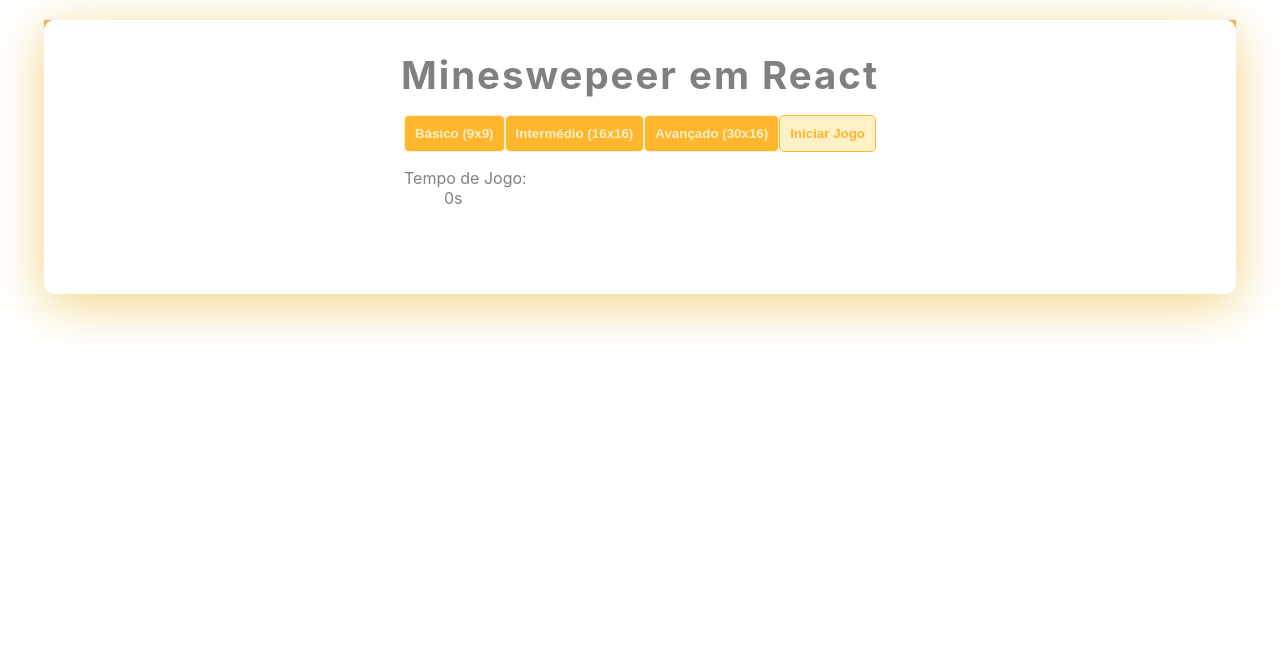
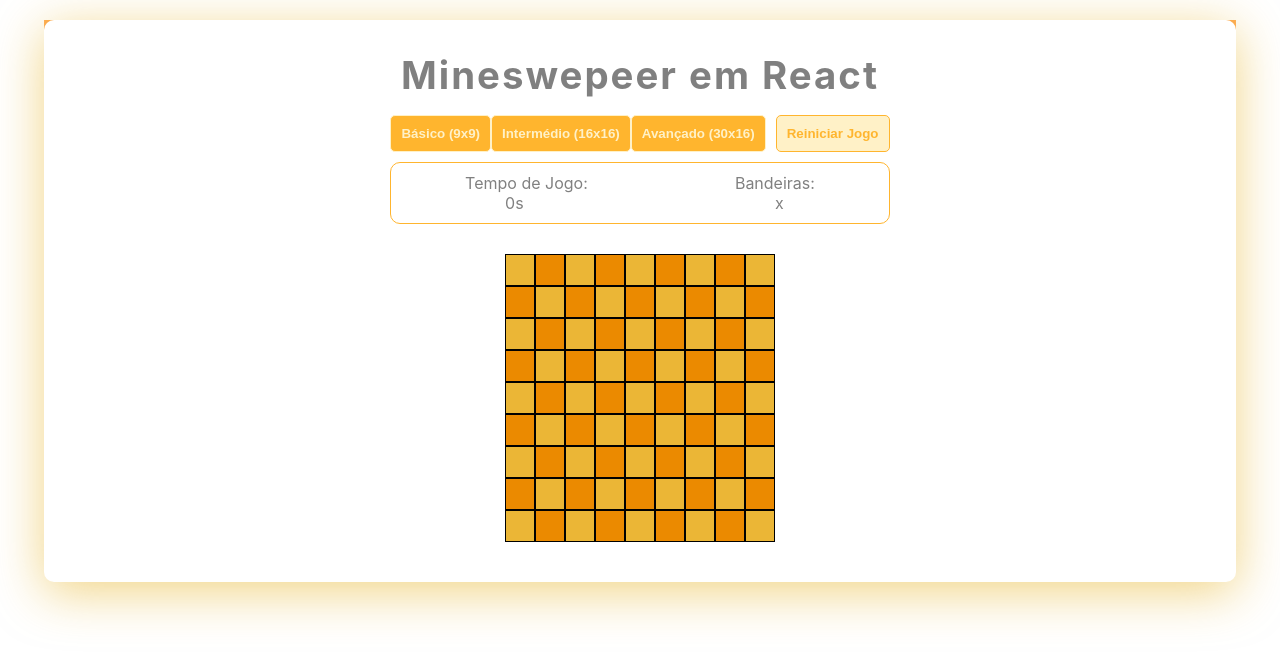
Before and after one commit to catarinagraca/mineswepeer, a React (Create React App) app: page / in a window 1280 px wide. Shown: the top 662 px of the page. Built offline with nearby package versions, Linux system fonts and the light colour scheme.

Commit message:
control panel e bombs

```diff
--- a/src/App.css
+++ b/src/App.css
@@ -1,17 +1,3 @@
-.App {
-  text-align: center;
-}
-
-.App-logo {
-  height: 40vmin;
-  pointer-events: none;
-}
-
-@media (prefers-reduced-motion: no-preference) {
-  .App-logo {
-    animation: App-logo-spin infinite 20s linear;
-  }
-}
 
 .App-header {
   background-color: #282c34;
--- a/src/App.js
+++ b/src/App.js
@@ -6,14 +6,51 @@ import GamePanel from "./componentes/game panel/gamepanel";
 import Header from "./componentes/header/header";
 
 function App() {
-  const [board, setBoard] = useState({});
+  const [board, setBoard] = useState({    //board dos niveis
+    nLines: 9,
+    nColumns: 9,
+    nBombs: 10,
+  });
   const [level, setLevel] = useState("1");
   const [gameStarted, setGameStarted] = useState(false);
 
+  const [arrayBoard, setArrayBoard] = useState(() => {      //board bidimensional com bombas, etc...
+    const initalBoard = Array.from({ length: board.nLines }, () =>
+      Array.from({ length: board.nColumns }, () => ({
+        bomb: false,
+        flag: false,
+        clicked: false,
+        promixityBombs: 0,
+      }))
+    );
+    return initalBoard;
+  });
 
-  const handleGameStart = () => {setGameStarted(!gameStarted);
+ const handleClick=(x,y)=>{
+  console.log(x+','+y);
+  setGameStarted(true)
+  if (!gameStarted) {
+    spawnBomb()
+  }
 
  }
+
+  const handleResetGame = () => {
+     setGameStarted(false);
+     setArrayBoard(() => {      //board bidimensional com bombas, etc...
+      const initalBoard = Array.from({ length: board.nLines }, () =>
+        Array.from({ length: board.nColumns }, () => ({
+          bomb: false,
+          flag: false,
+          clicked: false,
+          promixityBombs: 0,
+        }))
+      );
+      return initalBoard;
+    });
+
+
+     };
 
   const changeBoard = (level) => {
     let newBoard = {};
@@ -41,25 +78,58 @@ function App() {
         break;
     }
     setBoard(newBoard);
+    changeArrayBoard(newBoard);
+    //setarrayBoard(newBoard)
   };
-  console.log(board);
+  const changeArrayBoard = (board) => {
+    const newArrayBoard = Array.from({ length: board.nLines }, () =>
+      Array.from({ length: board.nColumns }, () => ({
+        bomb: false,
+        flag: false,
+        clicked: false,
+        promixityBombs: 0,
+      }))
+    );
+    setArrayBoard(newArrayBoard);
+    return newArrayBoard;
+  };
+
+  const handleLevelChange = (event) => {  //event=nivel
+    setLevel(event);
+    changeBoard(event);
+
+  };
+
+  const spawnBomb = () => {
+    let bombs = 0;
+    const newBoard = [...arrayBoard];
+
+    while (bombs < board.nBombs) {
+      const x = Math.floor(Math.random() * board.nLines);   //gera posições aleatorias
+      const y = Math.floor(Math.random() * board.nColumns);
+
+      if (!newBoard[x][y].bomb) {
+        newBoard[x][y].bomb = true; // Marca a posição como uma bomba
+        bombs++; // Adiciona a bomba à lista de bombas
+      }
+    }
+    console.log("bombas geradas");
+    setArrayBoard(newBoard);
+  };
 
 
-  const handleLevelChange = (event) => {
-    console.log(event);
-    setLevel(event);
-    changeBoard(event);
-  };
 
   return (
     <div id="container">
       <Header></Header>
       <ControlPanel
         onLevelChange={handleLevelChange}
+        handleClick={handleResetGame}
         gameStarted={gameStarted}
-            onGameStart={handleGameStart}
+        //onGameStart={handleGameStart}
       ></ControlPanel>
-        <GamePanel board={board} level={level}></GamePanel>
+      <GamePanel board={board} arrayBoard={arrayBoard} level={level} handleClick={handleClick}></GamePanel>
+      {console.log(arrayBoard)}
     </div>
     // <Cell></Cell>
   );
--- a/src/componentes/cell/cell.css
+++ b/src/componentes/cell/cell.css
@@ -1,23 +1,16 @@
 .quadrado{
-    width: 20px;
-    height: 20px;
-    border: rgb(255, 127, 170) 2px solid;
-    background-color: rgba(255, 127, 170, 0.623);
+    display: inline-block;
+    border: rgb(0, 0, 0) 1px solid;
+    width: 2rem;
+    height: 2rem;
+    background-color: #EBB636;
+    margin: 0;
+    padding: 0;
 }
 
-.red{
-    background-color: #002fff;
+
+
+.par .quadrado:nth-of-type(even), .impar .quadrado:nth-of-type(odd){
+    background-color: #EB8A00;
+
 }
-.even{
-    border: rgb(0, 0, 0) 1px solid;
-    width: 20px;
-    height: 20px;
-    background-color: #EBB636;
-}
-
-.odd{
-    border: rgb(0, 0, 0) 1px solid;
-    width: 20px;
-    height: 20px;
-    background-color: #EB8A00;
-}
--- a/src/componentes/cell/cell.jsx
+++ b/src/componentes/cell/cell.jsx
@@ -1,26 +1,13 @@
 import React ,{ useState }from "react";
 import './cell.css';
 
-export default function Cell({pos}){
+export default function Cell({handleClick,x,y, cell}){
 
-    const [clicado, setClicado] = useState(false);
-
-    // Função para lidar com o clique no quadrado
-    const handleClick = () => {
-        // Altera o estado para indicar que o quadrado foi clicado
-        setClicado(true);
-    };
-    //const estiloQuadrado = clicado ? 'quadrado red' : 'quadrado'
-    let estiloQuadrado=''
-    if (pos%2 ===0){
-        estiloQuadrado='odd'
-    }
-    else{
-        estiloQuadrado='even'
-
+    const handleCellClick=()=>{
+        handleClick(x,y)
     }
 
     return(
-        <button className={estiloQuadrado} onClick={handleClick}></button>
+        <button className="quadrado" onClick={handleCellClick}>{cell.bomb ? "*" : ''}</button>
     )
 }
--- a/src/componentes/control panel/controlPanel.css
+++ b/src/componentes/control panel/controlPanel.css
@@ -7,13 +7,14 @@
     padding: 10px;
 
 }
-.startBtn{
+.restartBtn{
     background-color:#fff1c7;
     color:#ffb52e;
     font-weight: bold;
     border-radius: 5px;
     border: 1px solid;
     padding: 10px;
+    margin-left: 10px;
 
 }
 .btns{
@@ -24,3 +25,14 @@
 .gameStartedClass{
     display: flex;
 }
+
+.itemsPanel{
+    display: flex;
+    border: solid 1px #ffb52e;
+    margin-top: 10px;
+    border-radius: 10px;
+}
+.items{
+    padding: 10px;
+    margin: auto;
+}
--- a/src/componentes/control panel/controlPanel.jsx
+++ b/src/componentes/control panel/controlPanel.jsx
@@ -1,33 +1,49 @@
-import { useState } from 'react';
-import React from "react";
-import './controlPanel.css'
-import Timer from '../timer/timer';
+import React,{ useEffect, useState } from "react";
+import "./controlPanel.css";
+import Timer from "../timer/timer";
 
-export default function ControlPanel({onLevelChange}){
-
-
-    const [gameStarted, setGameStarted] = useState(false);
-
+export default function ControlPanel({
+  onLevelChange,
+  startClock,
+  handleClick,
+}) {
+  const [gameStarted, setGameStarted] = useState(startClock);
 
   const handleTimer = () => {
     setGameStarted(true);
   };
 
+useEffect(()=> {
+
+}, [startClock])
   /*const [nivelJogo, setNivelJogo] = useState("básico");*/
 
-    return(
+  return (
     <div>
-            <div className='btns'>
-                <button className="levelBtn" onClick={() => onLevelChange('1')} >Básico (9x9)</button>
-                <button className="levelBtn" onClick={() => onLevelChange('2')} >Intermédio (16x16)</button>
-                <button className="levelBtn" onClick={() => onLevelChange('3')} >Avançado (30x16)</button>
-                <button className='startBtn' onClick={handleTimer}>Iniciar Jogo</button>
+      <div className="btns">
+        <button className="levelBtn" onClick={() => onLevelChange("1")}>
+          Básico (9x9)
+        </button>
+        <button className="levelBtn" onClick={() => onLevelChange("2")}>
+          Intermédio (16x16)
+        </button>
+        <button className="levelBtn" onClick={() => onLevelChange("3")}>
+          Avançado (30x16)
+        </button>
+        <button className="restartBtn" onClick={handleClick}>
+          Reiniciar Jogo
+        </button>
       </div>
-            <dl className='itemsPanel' >
+      <div className="itemsPanel">
+        <dl className="items">
           <dt>Tempo de Jogo:</dt>
-                <dd id="gameTime">{gameStarted ? <Timer /> : '0'}s</dd>
+          <dd id="gameTime">{gameStarted ? <Timer /> : "0"}s</dd>
+        </dl>
+        <dl className="items">
+          <dt>Bandeiras:</dt>
+          <dd id="flags">x</dd>
         </dl>
       </div>
-    )
-
+    </div>
+  );
 }
--- a/src/componentes/game panel/gamepanel.css
+++ b/src/componentes/game panel/gamepanel.css
@@ -1,13 +1,13 @@
 .basic{
-    width: 180px;
+    width: 270px;
 }
 
 .intermedio{
-    width: 320px;
+    width: 480px;
 }
 
 .avancado{
-    width: 600px;
+    width: 900px;
 }
 
 .game-panel{
@@ -15,3 +15,11 @@
     margin: auto;
     padding: 30px;
 }
+.linha{
+    display: flex;
+
+}
+
+/* .game-panel button:nth-child(even){
+    background-color: red;
+} */
--- a/src/componentes/game panel/gamepanel.jsx
+++ b/src/componentes/game panel/gamepanel.jsx
@@ -1,41 +1,49 @@
 import React, { useState } from "react";
 import Cell from "../cell/cell";
-import './gamepanel.css'
+import "./gamepanel.css";
 
-export default function GamePanel({board,level}) {
-
+export default function GamePanel({ board, level, handleClick, arrayBoard }) {
   let gameClass;
   switch (level) {
-        case '1':
-            gameClass='basic'
-            break
-      case '2':
-        gameClass='intermedio'
+    case "1":
+      gameClass = "basic";
       break;
-      case '3':
-        gameClass='avancado'
+    case "2":
+      gameClass = "intermedio";
+      break;
+    case "3":
+      gameClass = "avancado";
+      console.log(board);
       break;
     default:
-        gameClass='basic'
-
+      gameClass = "basic";
   }
 
-
   const CreateBoard = () => {
-        const newCells=[]
-        console.log(board)
+    const newCells = [];
     for (let i = 0; i < board.nLines; i++) {
-            for (let j = 1; j < board.nColumns; j++) {
-                newCells.push(<Cell  pos ={i.toString() + j.toString()} key={`${i}-${j}`}  />); //para ter o numero da celula
-                console.log(i.toString() + j.toString()) //está a contar mal
+      let linha = [];
+      for (let j = 0; j < board.nColumns; j++) {
+        linha.push(
+          <Cell
+            handleClick={handleClick}
+            key={`${i}-${j}`}
+            x={j}
+            y={i}     //coordenadas cartesianas
+            cell={arrayBoard[i][j]}
+          />
+        );
       }
+      let linhaClass = i % 2 === 0 ? " par " : " impar ";
+      newCells.push(
+        <div key={i} className={`linha ${linhaClass}`}>
+          {linha}
+        </div>
+      );
     }
+    //console.log(newCells)
     return newCells;
   };
 
-
-
-  return (
-    <div className={`game-panel ${gameClass}`} >{CreateBoard()}</div>
-  )
+  return <div className={`game-panel ${gameClass}`}>{CreateBoard()}</div>;
 }
--- a/src/index.css
+++ b/src/index.css
@@ -1,3 +1,5 @@
+
+
 body {
   margin: 0;
   font-family: -apple-system, BlinkMacSystemFont, 'Segoe UI', 'Roboto', 'Oxygen',
```
Lines whose indentation alone changed are shown as unchanged.
